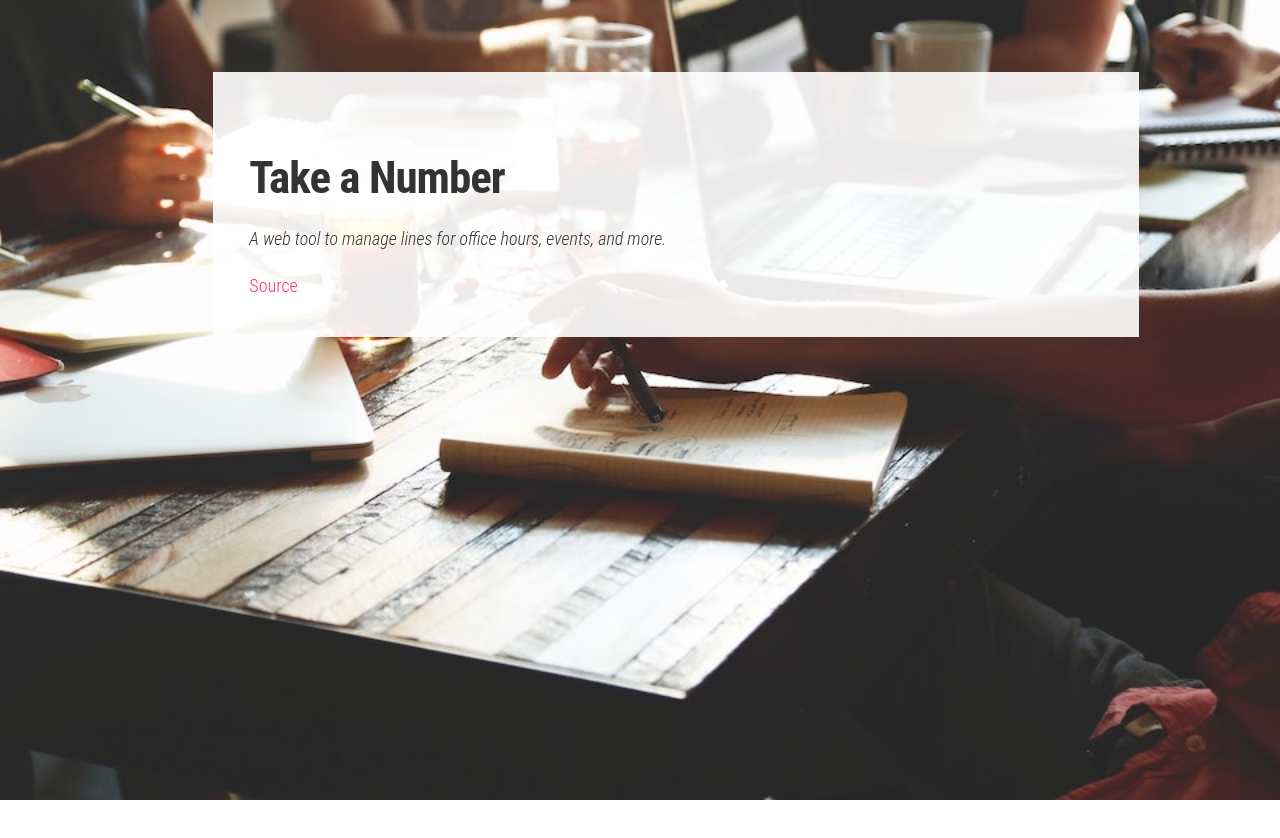
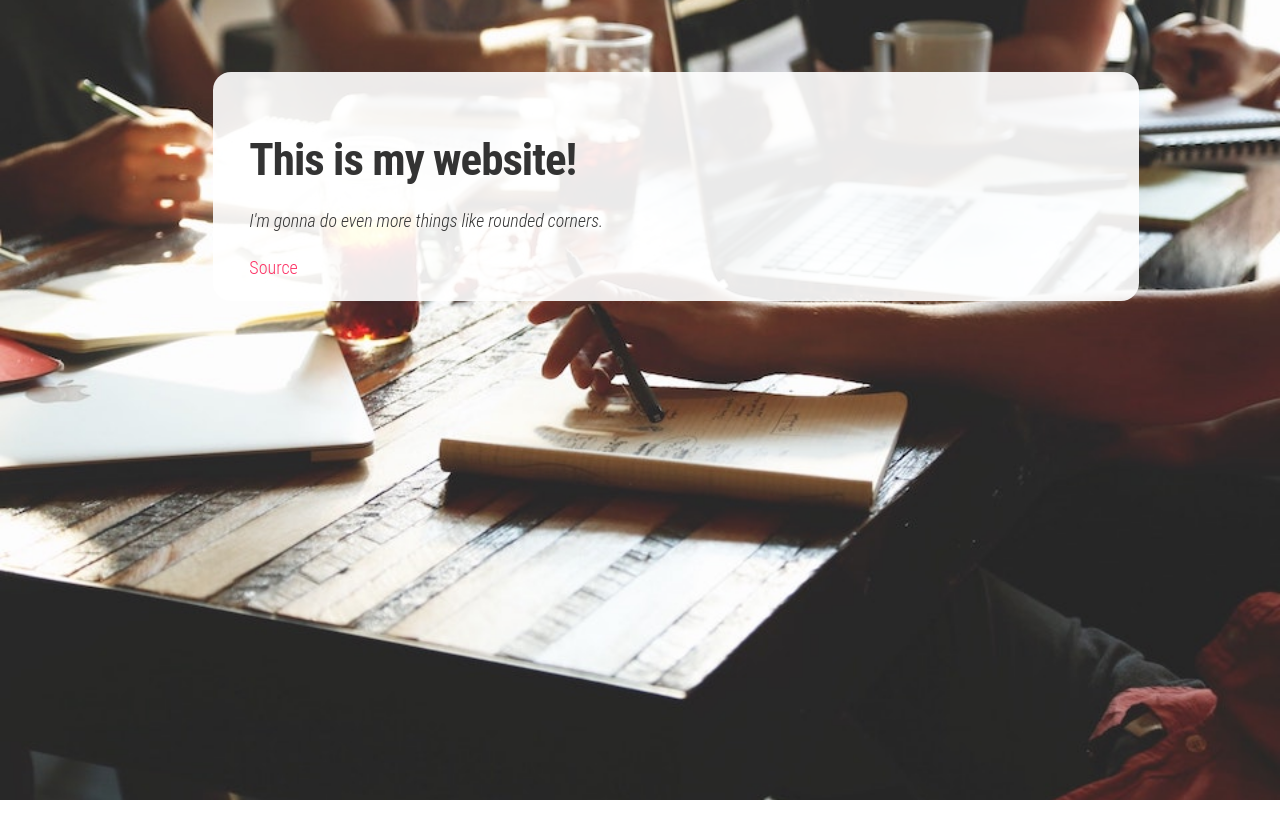
Before and after one commit to joshwilsonvu/TakeANumber, a React app in the folder client/: page / in a window 1280 px wide. Before the commit the page ends 800 px from the top, so only its background shows below. Built offline with nearby package versions, Linux system fonts and the light colour scheme.

```diff
--- a/client/src/scenes/Landing/Landing.js
+++ b/client/src/scenes/Landing/Landing.js
@@ -1,24 +1,30 @@
 import React, {Component} from 'react';
-import {LandingBody} from './components/LandingBody';
 import {Background} from '../../components/Background';
 import {BgBlock} from '../../components/BgBlock';
 import Img from '../../img/img1-1920x1280.jpg';
+import Logo from "../../img/logo_512x512.png";
+import {Header} from "./components/Header";
 
 class Landing extends Component {
   render() {
     return (
+      <div>
+        <section>
           <Background src={Img} darken={0}>
             <div className="pure-g-r root">
               <div className="pure-u-sm-1-6">&nbsp;</div>
               <div className="pure-u-sm-2-3">
                 <BgBlock color="rgba(255,255,255,0.9)">
-              <h2>Take a Number</h2>
-              <p><i>A web tool to manage lines for office hours, events, and more.</i></p>
+                  <h2>This is my website!</h2>
+                  <p><i>I'm gonna do even more things like rounded corners.</i></p>
                   <a href="https://www.github.com/joshwilsonvu/TakeANumber.git">Source</a>
                 </BgBlock>
               </div>
             </div>
           </Background>
+        </section>
+        <Header/>
+      </div>
     );
   }
 }
--- /dev/null
+++ b/client/src/scenes/Landing/components/Header.js
@@ -0,0 +1,15 @@
+import React, {Component} from 'react'
+
+class Header extends Component {
+  render() {
+    return (
+      <header>
+        <svg viewBox="0 0 100 100">
+          <polygon points="0,0 100,0 100,50 0,60" fill="green"/>
+        </svg>
+      </header>
+    );
+  }
+}
+
+export { Header };
--- a/client/src/scss/bg-block.scss
+++ b/client/src/scss/bg-block.scss
@@ -2,5 +2,6 @@
   width: 100%;
   display: block;
   margin-top: 4em;
-  padding: 2em;
+  padding: 1em 2em;
+  border-radius: 1em;
 }
--- a/client/src/scss/bg.scss
+++ b/client/src/scss/bg.scss
@@ -5,8 +5,8 @@
   background-position: center;
   background-repeat: no-repeat;
   background-size: cover;
+  background-attachment: fixed;
   position: absolute;
   top: 0;
   left: 0;
-  z-index: -10;
 }
```
Also changed, not shown: client/src/css/bg-block.css, client/src/css/bg.css, client/src/img/Logo.svg (added), client/src/img/logo_512x512.png (added), 1 other file. Lines whose indentation alone changed are shown as unchanged.
